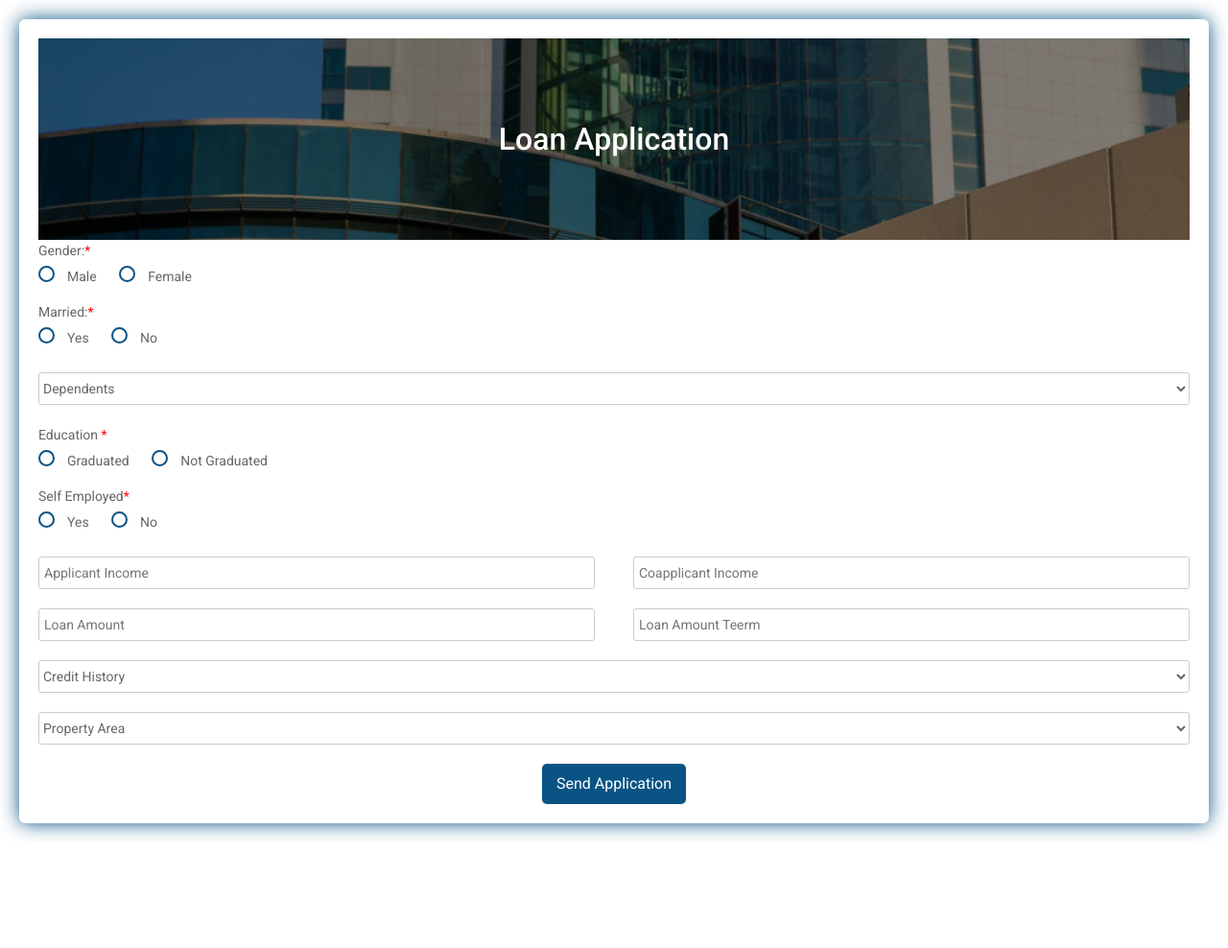
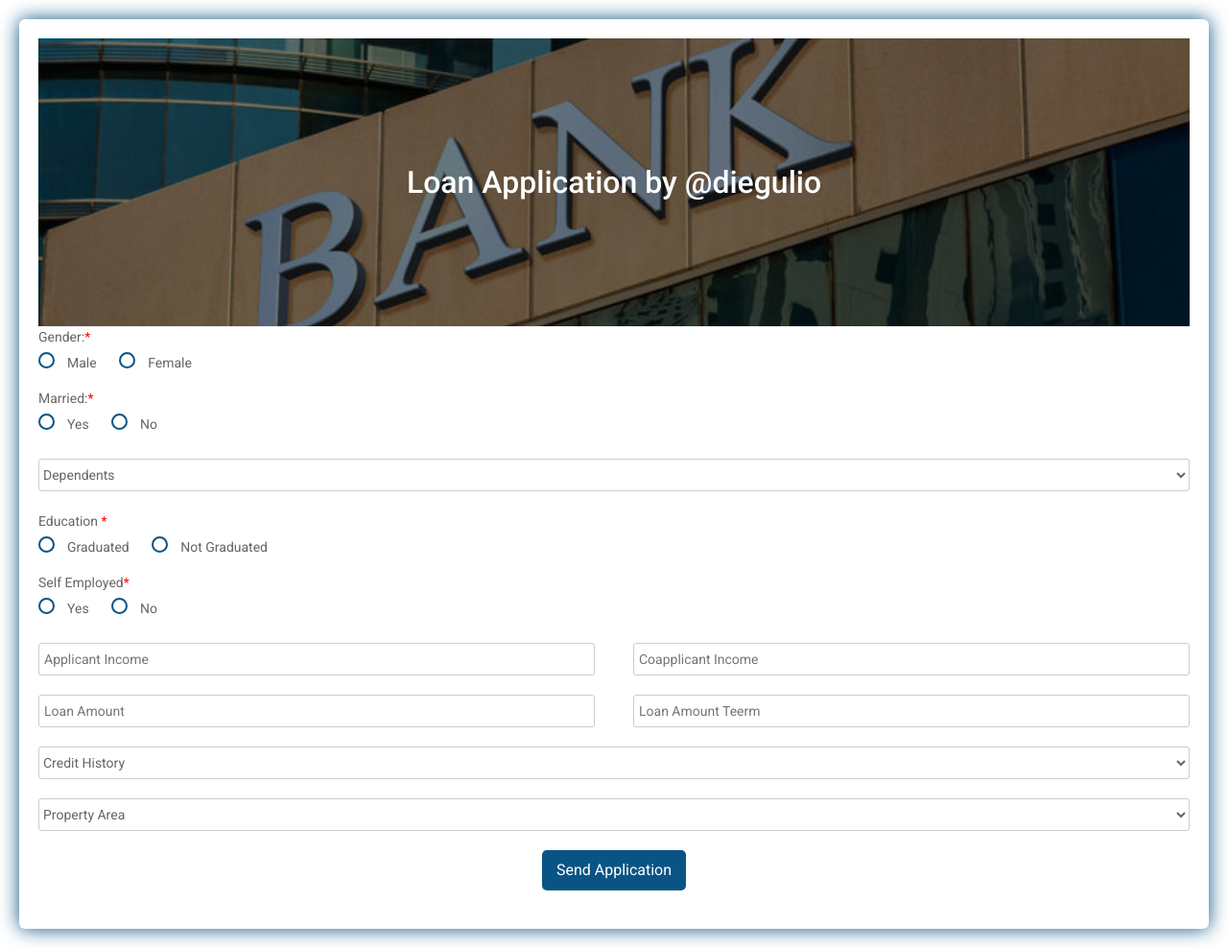
Before and after one commit to bridgecrew-perf6/Dphi_ModelDeployment, a Flask app: page / in a window 1280 px wide. Shown: the whole page at 96% size. Before the commit the page ends 874 px from the top, so only its background shows below. Run offline with Flask 2, Linux system fonts and the light colour scheme; parts of the project's set-up code (start-up, migrations or seed data) failed here and were passed over; some libraries are stand-ins or nearby versions.

Commit message:
Mejoras visuales

```diff
--- a/app.py
+++ b/app.py
@@ -34,8 +34,8 @@ def predict_loan():
         'result': res,
         'alert' : alert
     })
-
     response.headers.add('Access-Control-Allow-Origin', '*')
+    print(response)
     return response
 
 
--- a/template/app.js
+++ b/template/app.js
@@ -1,5 +1,5 @@
 function onClickedLoanPredict() {
-    console.log("Estimate price button clicked");
+    console.log("Loan prediction clicked");
     // Simple values
     var appincome = document.getElementById('AppIncome').value;
     var coappincome = document.getElementById('CoAppIncome').value;
@@ -51,13 +51,10 @@ function onClickedLoanPredict() {
       },
       function (data, status) {
         console.log(data.result);
-        result.innerHTML =
-          "<h2>" + data.result.toString() + "</h2>";
-          result.classList.add(data.alert);
-          if ( result.classList.contains(data.alert)){
-            result.classList.toggle(data.alert);
+        console.log(data.alert);
+        result.innerHTML = "<h2>" + data.result + "</h2>";
+        result.className = data.alert;
 
-          }
 
 
 
--- a/template/index.html
+++ b/template/index.html
@@ -15,7 +15,7 @@
     <div class="testbox">
     <form>
       <div class="banner">
-        <h1>Loan Application</h1>
+        <h1>Loan Application by @diegulio</h1>
       </div>
 
       <div class="question" >
@@ -98,7 +98,7 @@
           <button type = 'button' onclick="onClickedLoanPredict()" >Send Application</button>
         </div>
 
-        <div id = 'result' role="alert">
+        <div id = "result" style = "margin-top: 20px;" role="alert">
         </div>
     </form>
 
--- a/template/styles.css
+++ b/template/styles.css
@@ -36,7 +36,7 @@ html, body {
     }
     .banner {
     position: relative;
-    height: 210px;
+    height: 300px;
     background-image: url("banco.jpg");
     background-size: cover;
     display: flex;
```
Also changed, not shown: template/banco.jpg, 2 other files.
